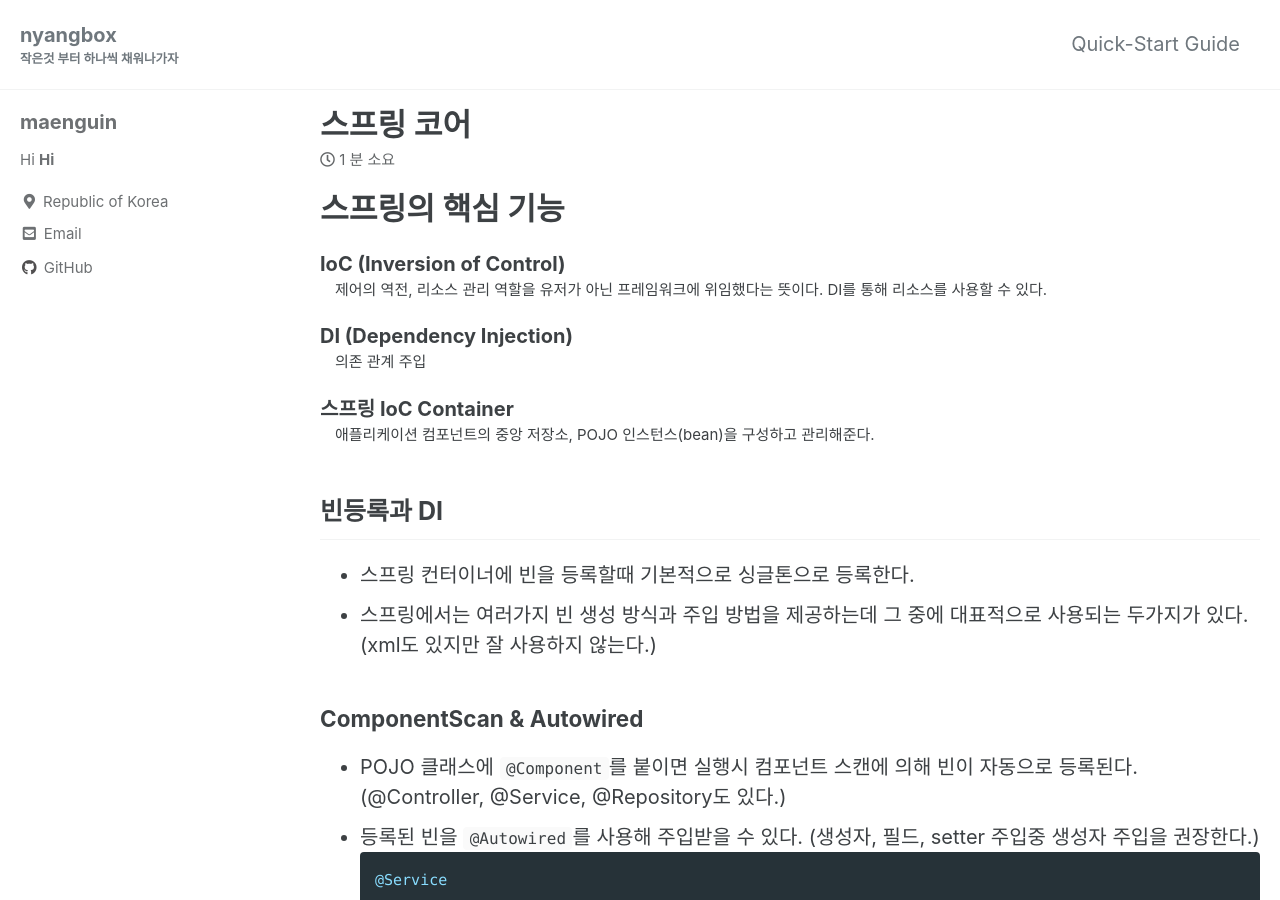
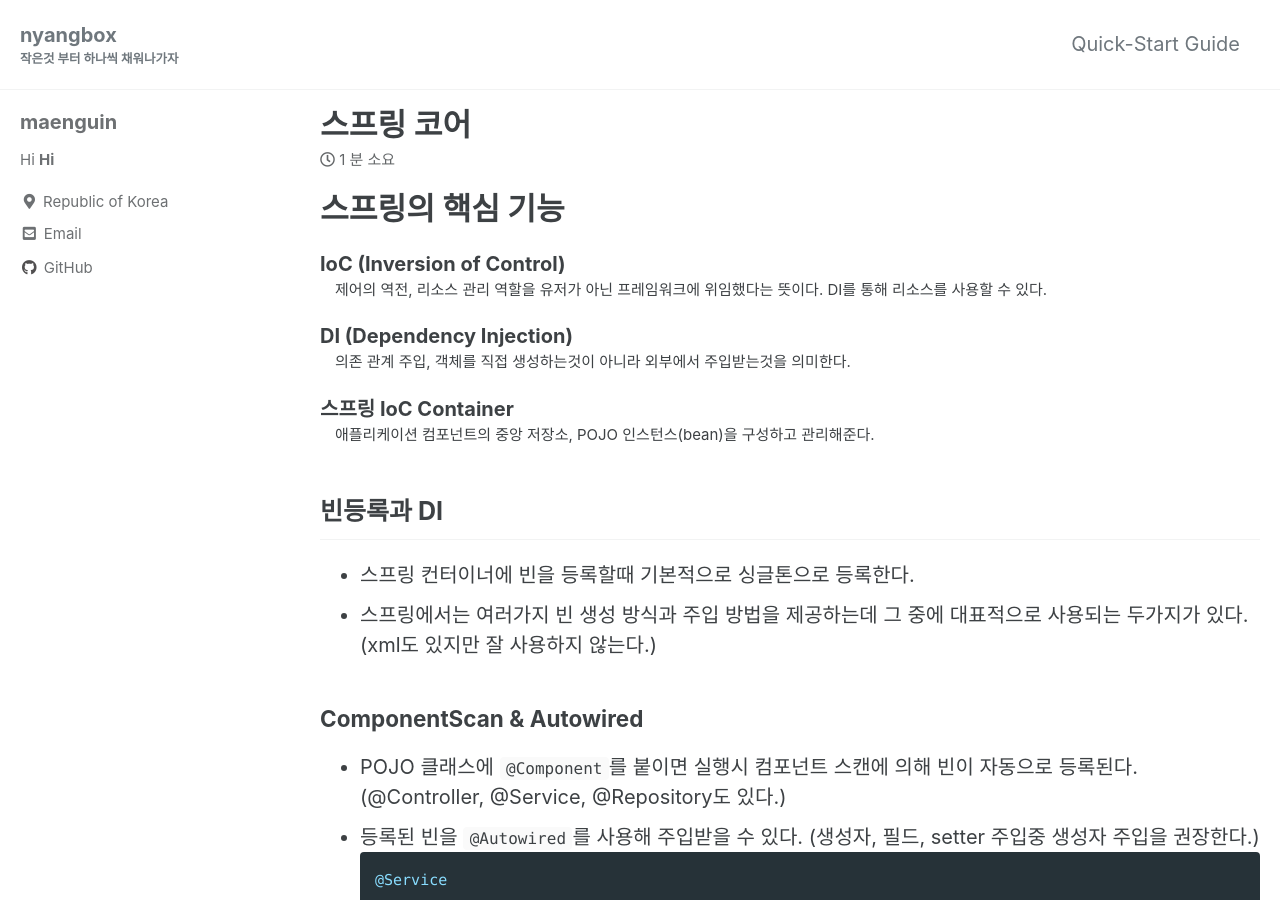
Before and after one commit to maenguin/maenguin.github.io, a Jekyll site: the page built from _posts/2020-12-03-spring-study-01.md, in a window 1280 px wide and 900 px high. Built offline with Jekyll 4.4.1, drawn with Linux system fonts in a browser that asks for light colours; cached includes are drawn as plain includes.

Commit message:
Update 2020-12-03-spring-study-01.md

```diff
--- a/_posts/2020-12-03-spring-study-01.md
+++ b/_posts/2020-12-03-spring-study-01.md
@@ -12,7 +12,7 @@ IoC (Inversion of Control)
 :   제어의 역전, 리소스 관리 역할을 유저가 아닌 프레임워크에 위임했다는 뜻이다. DI를 통해 리소스를 사용할 수 있다.
 
 DI (Dependency Injection)
-:   의존 관계 주입
+:   의존 관계 주입, 객체를 직접 생성하는것이 아니라 외부에서 주입받는것을 의미한다.
 
 스프링 IoC Container
 :   애플리케이션 컴포넌트의 중앙 저장소, POJO 인스턴스(bean)을 구성하고 관리해준다.
```
